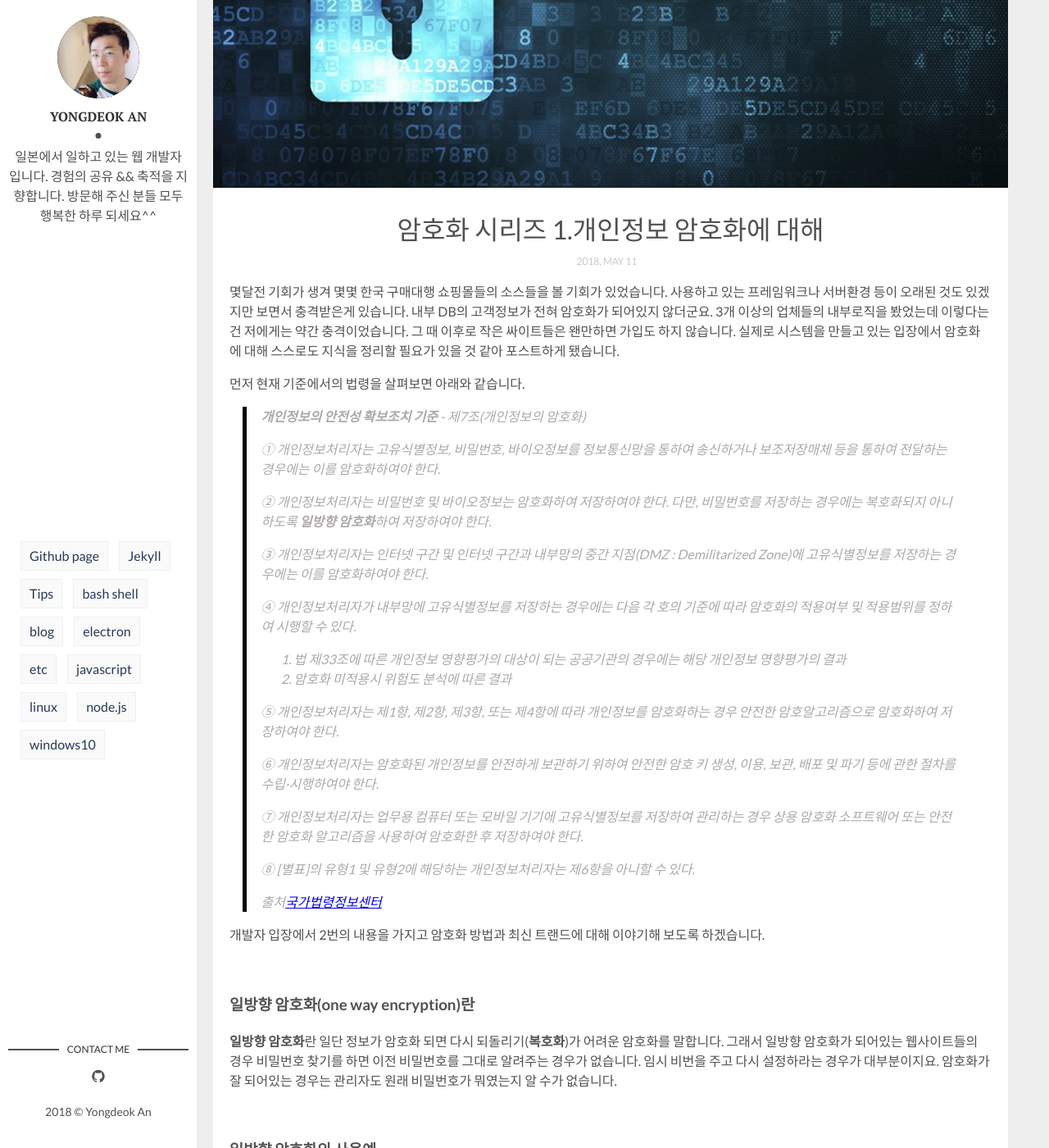
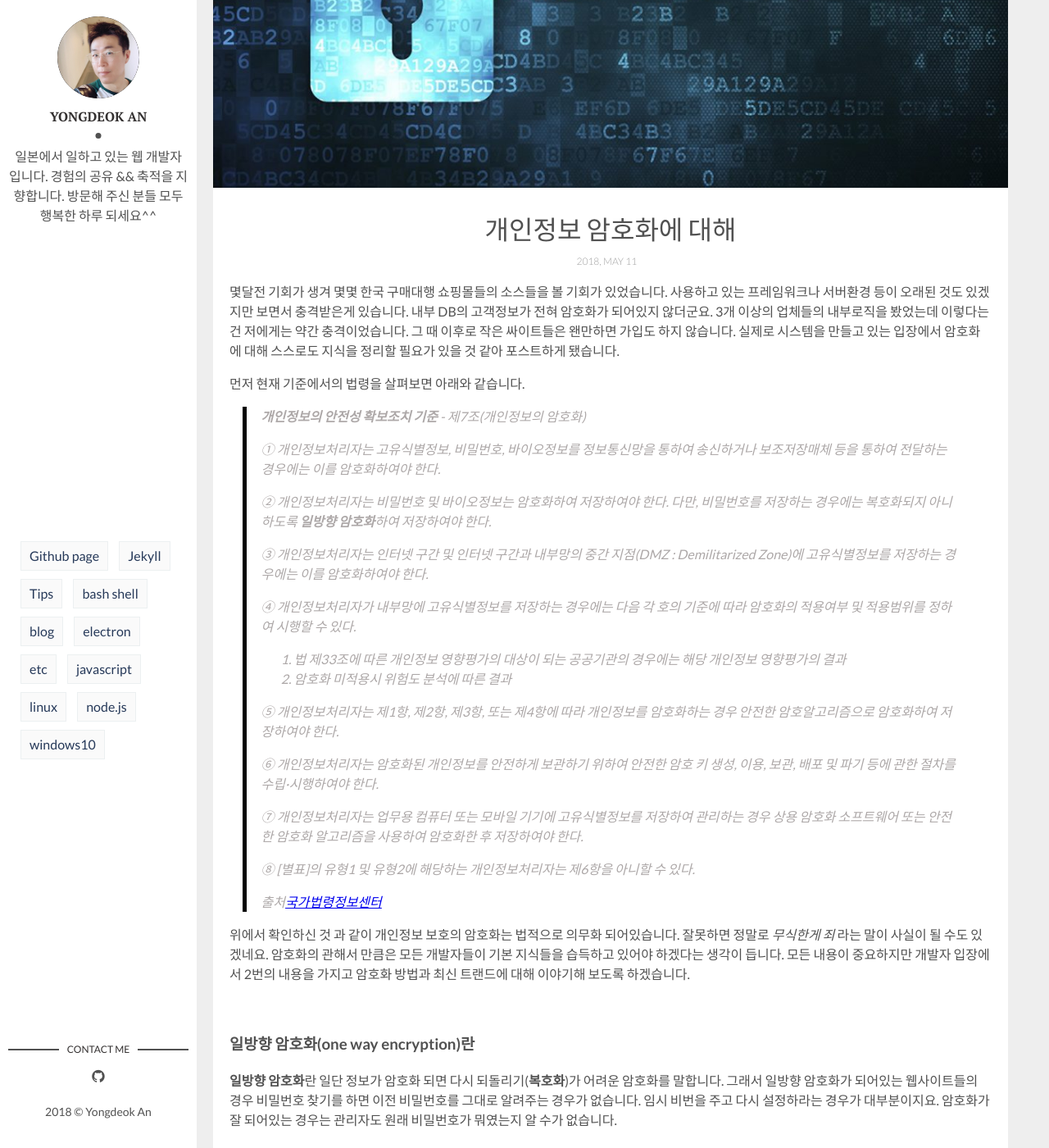
Before and after one commit to krauser085/krauser085.github.io, a Jekyll site: the page built from _posts/2018-05-11-encryption.md, in a window 1280 px wide and 1400 px high, scrolled down 280 px. Shown: the whole window at 82% size. Built offline with Jekyll 4.4.1, drawn with Linux system fonts in a browser that asks for light colours; comment, search, counter and statistics services are not loaded.

Commit message:
update the current post

```diff
--- a/_posts/2018-05-11-encryption.md
+++ b/_posts/2018-05-11-encryption.md
@@ -1,6 +1,6 @@
 ---
 layout: post
-title: 암호화 시리즈 1.개인정보 암호화에 대해
+title: 개인정보 암호화에 대해
 date: 2018-05-11 18:27:55 +0900
 description: 개인정보 암호화와 법률에 관한 이야기
 img: encryption.jpg
@@ -33,7 +33,8 @@ tags: [etc]
 >
 >출처[국가법령정보센터](http://www.law.go.kr/%ED%96%89%EC%A0%95%EA%B7%9C%EC%B9%99/%EA%B0%9C%EC%9D%B8%EC%A0%95%EB%B3%B4%EC%9D%98%EC%95%88%EC%A0%84%EC%84%B1%ED%99%95%EB%B3%B4%EC%A1%B0%EC%B9%98%EA%B8%B0%EC%A4%80)
 
-개발자 입장에서 2번의 내용을 가지고 암호화 방법과 최신 트랜드에 대해 이야기해 보도록 하겠습니다.
+위에서 확인하신 것 과 같이 개인정보 보호의 암호화는 법적으로 의무화 되어있습니다. 잘못하면 정말로 *무식한게 죄* 라는 말이 사실이 될 수도 있겠네요. 암호화의 관해서 만큼은 모든 개발자들이 기본 지식들을 습득하고 있어야 하겠다는 생각이 듭니다.
+모든 내용이 중요하지만 개발자 입장에서 2번의 내용을 가지고 암호화 방법과 최신 트랜드에 대해 이야기해 보도록 하겠습니다.
 
 <br/>
 ### 일방향 암호화(one way encryption)란
```
